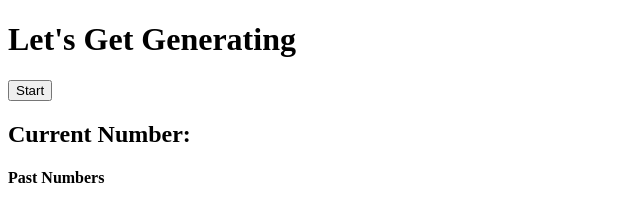
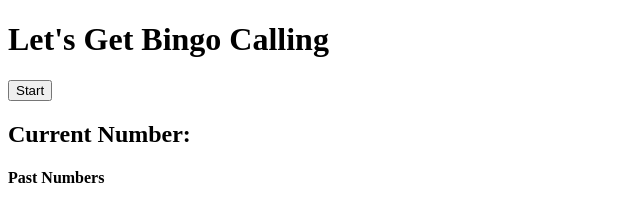
Before and after one commit to Captain63/bingo-caller, a plain HTML site: page index.html in a window 1280 px wide. Shown: the whole page, without its empty margins (0-640 px from the left). Drawn offline with Linux system fonts and the light colour scheme.

Commit message:
Update H1 text

```diff
--- a/index.html
+++ b/index.html
@@ -7,7 +7,7 @@
     </head>
 
     <body>
-        <h1>Let's Get Generating</h1>
+        <h1>Let's Get Bingo Calling</h1>
         <p id="finished-message" class="hide">You've called every number! Surely someone had a Bingo by now.</p>
         <button id="start">Start</button>
         <button id="next" class="hide">Next Number</button>
```
